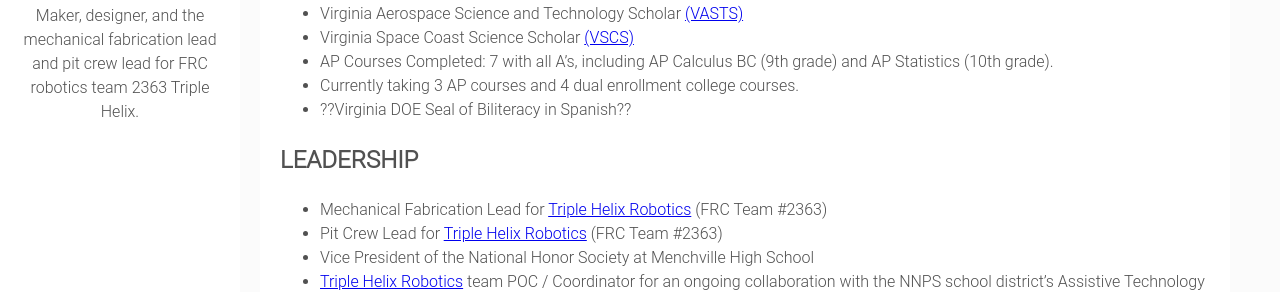
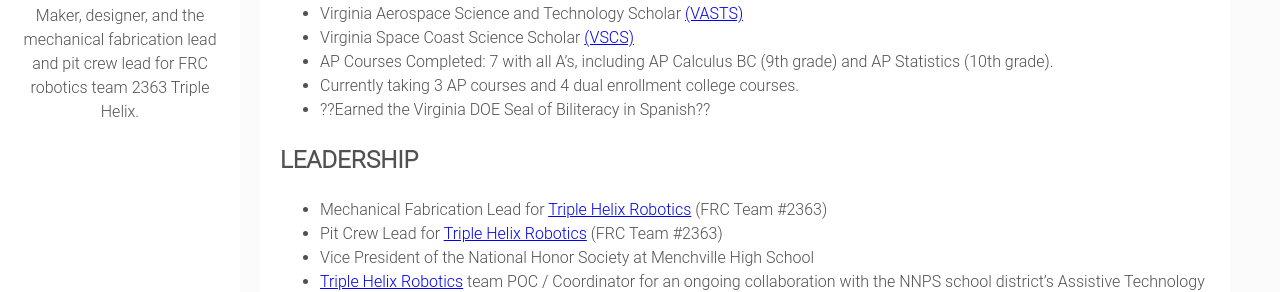
Before and after one commit to natgrrl/natgrrl.github.io, a Jekyll site: the page built from _posts/2020-09-24-academic-awards.markdown, in a window 1280 px wide and 900 px high, scrolled down 605 px. Shown: the part 160-452 px from the top of the window. Built offline with Jekyll 4.4.1, drawn with Linux system fonts in a browser that asks for light colours.

Commit message:
Update 2020-09-24-academic-awards.markdown

```diff
--- a/_posts/2020-09-24-academic-awards.markdown
+++ b/_posts/2020-09-24-academic-awards.markdown
@@ -16,7 +16,7 @@ tags: [ACADEMICS, AWARDS, LEADERSHIP]
 * Virginia Space Coast Science Scholar [(VSCS)](https://vsgc.odu.edu/spacecoast/)
 * AP Courses Completed: 7 with all A's, including AP Calculus BC (9th grade) and AP Statistics (10th grade).
 * Currently taking 3 AP courses and 4 dual enrollment college courses.
-* ??Virginia DOE Seal of Biliteracy in Spanish??
+* ??Earned the Virginia DOE Seal of Biliteracy in Spanish??
 
 
 ## LEADERSHIP
```
